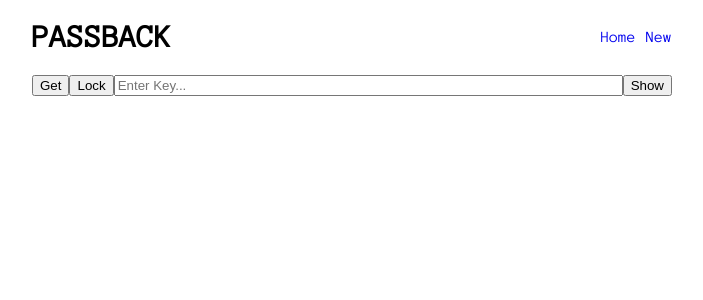
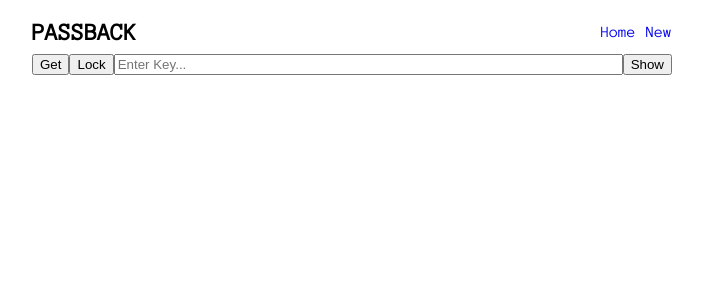
Before and after one commit to shanukun/PB-site, a React (Create React App) app in the folder frontend/: page / in a window 1280 px wide. Shown: the top 300 px of the page, without its empty margins (288-991 px from the left). Built offline with nearby package versions, Linux system fonts and the light colour scheme.

Commit message:
headline change

```diff
--- a/frontend/src/App.css
+++ b/frontend/src/App.css
@@ -4,6 +4,10 @@ body {
 	margin: 0px;
 	padding: 0px;
 	font-family: 'Anonymous Pro', monospace;
+}
+
+h2 {
+	margin: 0px;
 }
 
 .container {
@@ -15,6 +19,8 @@ body {
 	display: grid;
 	grid-template-columns: auto;
 	grid-template-rows: auto auto auto;
+	margin-top: 20px;
+	row-gap: 10px;
 }
 
 .title-container {
--- a/frontend/src/App.js
+++ b/frontend/src/App.js
@@ -50,7 +50,7 @@ function App() {
 		<div className="passback-container">
 			<div className="title-container">
 				<div>
-					<h1>PASSBACK</h1>
+					<h2>PASSBACK</h2>
 				</div>
 				<div className="title-buttons">
 						<Link to="/">Home</Link>
```
